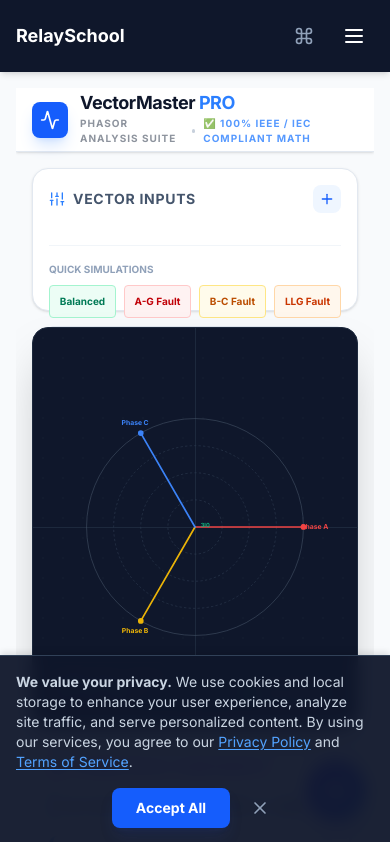
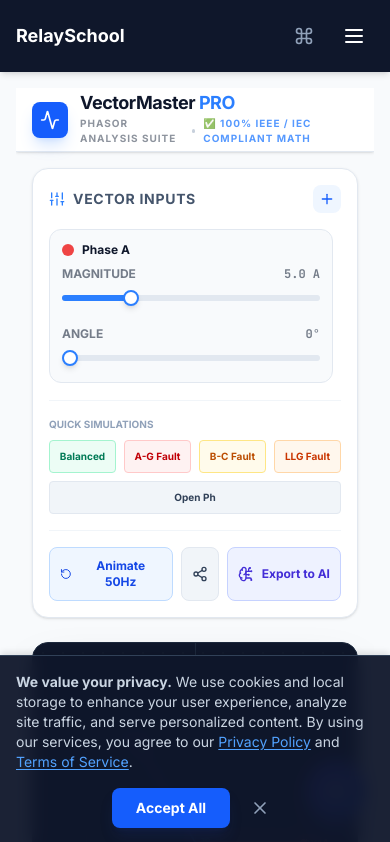
Before and after one commit to toanilsharma/RelaySchool, a React (Vite) app: page /vectors in a window 390 px wide. Shown: the top 842 px of the page. Built offline with nearby package versions, Linux system fonts and the light colour scheme.

Commit message:
update PowerSwingSim latest

```diff
--- a/pages/VectorLab.tsx
+++ b/pages/VectorLab.tsx
@@ -414,12 +414,12 @@
     };
 
     return (
-        <div className="max-w-[1600px] w-full h-full mx-auto p-4 lg:p-6 flex flex-col">
+        <div className="max-w-[1600px] w-full h-auto lg:h-full mx-auto p-4 lg:p-6 flex flex-col pb-8">
             {/* CONTROL DECK */}
-            <div className="flex-1 min-h-0 grid grid-cols-1 lg:grid-cols-3 gap-4">
+            <div className="flex-1 lg:min-h-0 grid grid-cols-1 lg:grid-cols-3 gap-6 lg:gap-4">
 
                 {/* LEFT: Inputs */}
-                <div className={`rounded-2xl p-4 lg:p-5 border shadow-sm flex flex-col h-full min-h-0 ${isDark ? 'bg-slate-900 border-slate-800' : 'bg-white border-slate-200'}`}>
+                <div className={`rounded-2xl p-4 lg:p-5 border shadow-sm flex flex-col h-[450px] lg:h-full lg:min-h-0 ${isDark ? 'bg-slate-900 border-slate-800' : 'bg-white border-slate-200'}`}>
                     <div className="flex justify-between items-center mb-4 shrink-0">
                         <h3 className={`font-bold text-sm uppercase tracking-wider flex items-center gap-2 ${isDark ? 'text-slate-300' : 'text-slate-600'}`}>
                             <Sliders className="w-4 h-4 text-blue-500" /> Vector Inputs
@@ -429,7 +429,7 @@
                         </button>
                     </div>
 
-                    <div className="flex-1 overflow-y-auto space-y-3 pr-2 custom-scrollbar min-h-0">
+                    <div className="flex-1 overflow-y-auto space-y-3 pr-2 custom-scrollbar lg:min-h-0">
                         {phasors.map((p, i) => (
                             <div key={p.id} className={`group p-3 rounded-xl border transition-colors ${isDark ? 'bg-slate-950 border-slate-800 hover:border-blue-700' : 'bg-slate-50 border-slate-200 hover:border-blue-300'}`}>
                                 <div className="flex justify-between items-center mb-2">
@@ -576,13 +576,13 @@
                     </svg>
 
                     {/* Graph Controls overlay */}
-                    <div className="absolute bottom-4 left-4 right-4 flex justify-between items-end">
-                        <div className="bg-slate-900/90 backdrop-blur border border-slate-700 rounded-lg p-2 text-[10px] text-slate-400">
+                    <div className="absolute bottom-2 left-2 right-2 lg:bottom-4 lg:left-4 lg:right-4 flex justify-between items-end pointer-events-none z-20">
+                        <div className="bg-slate-900/90 backdrop-blur border border-slate-700 rounded-lg p-2 text-[10px] text-slate-400 shadow-md pointer-events-auto">
                             <div>Scale: 1.0 pu = {(1 / scale * 50).toFixed(1)} px</div>
                             <div>Ref: {refVoltage}V / {systemFreq}Hz</div>
                         </div>
-                        <div className="bg-slate-900/90 backdrop-blur border border-slate-700 rounded-lg p-2 flex flex-col gap-2">
-                            <label className="flex items-center gap-1.5 text-[10px] text-white cursor-pointer">
+                        <div className="bg-slate-900/90 backdrop-blur border border-slate-700 rounded-lg p-2 flex flex-col gap-2 shadow-md pointer-events-auto">
+                            <label className="flex items-center gap-1.5 text-[10px] text-white cursor-pointer hover:text-emerald-400">
                                 <input type="checkbox" checked={showResultant} onChange={e => setShowResultant(e.target.checked)} className="accent-emerald-500 w-3 h-3" />
                                 Show Residual
                             </label>
@@ -789,11 +789,13 @@
                 {/* Simulator: Wrapped in overflow-y-auto for vertical scrolling */}
                 <div className={activeTab === 'simulator' ? 'block h-full overflow-y-auto' : 'hidden'}>
                     <SimulatorModule isDark={isDark} />
+                    <div className="h-24 md:hidden w-full shrink-0"></div>
                 </div>
 
                 {activeTab === 'guide' && (
                     <div className="h-full overflow-y-auto">
                         <UserGuideModule isDark={isDark} />
+                        <div className="h-24 md:hidden w-full shrink-0"></div>
                     </div>
                 )}
             </div>
```
